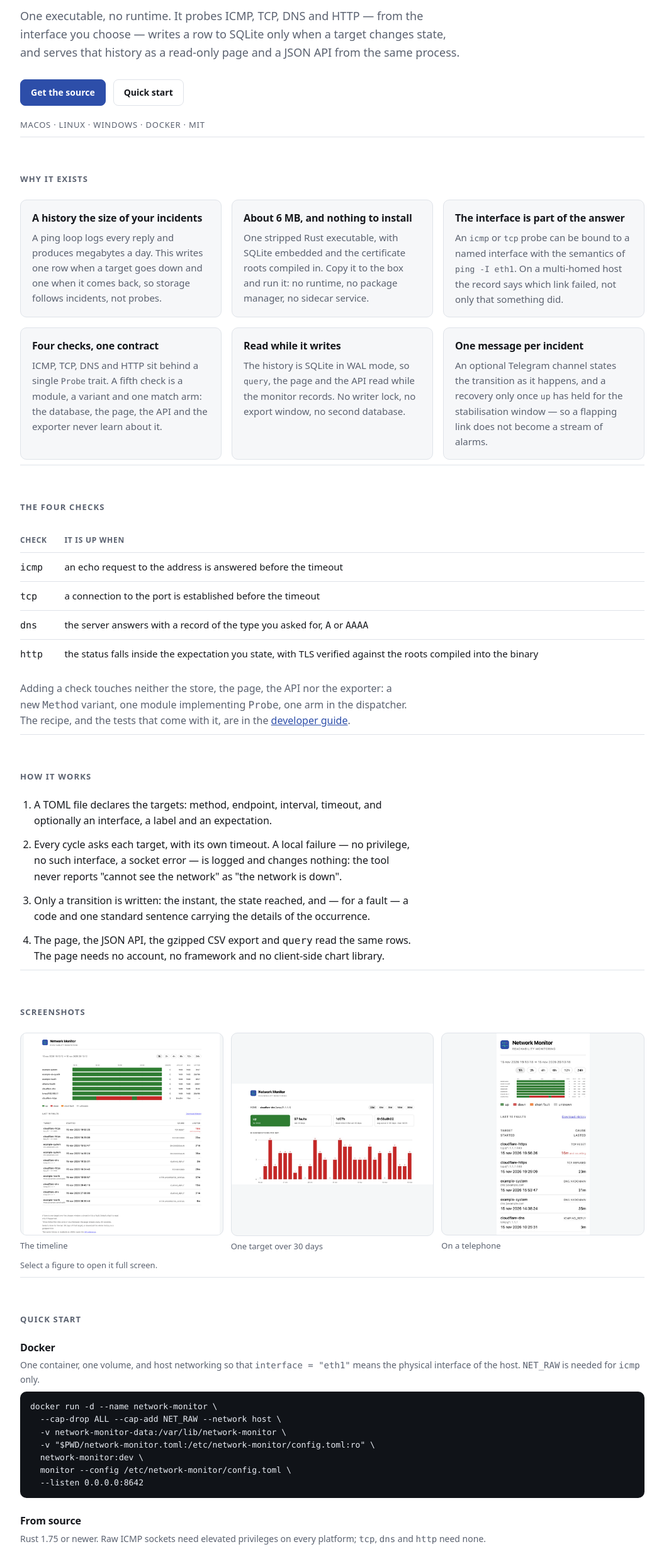
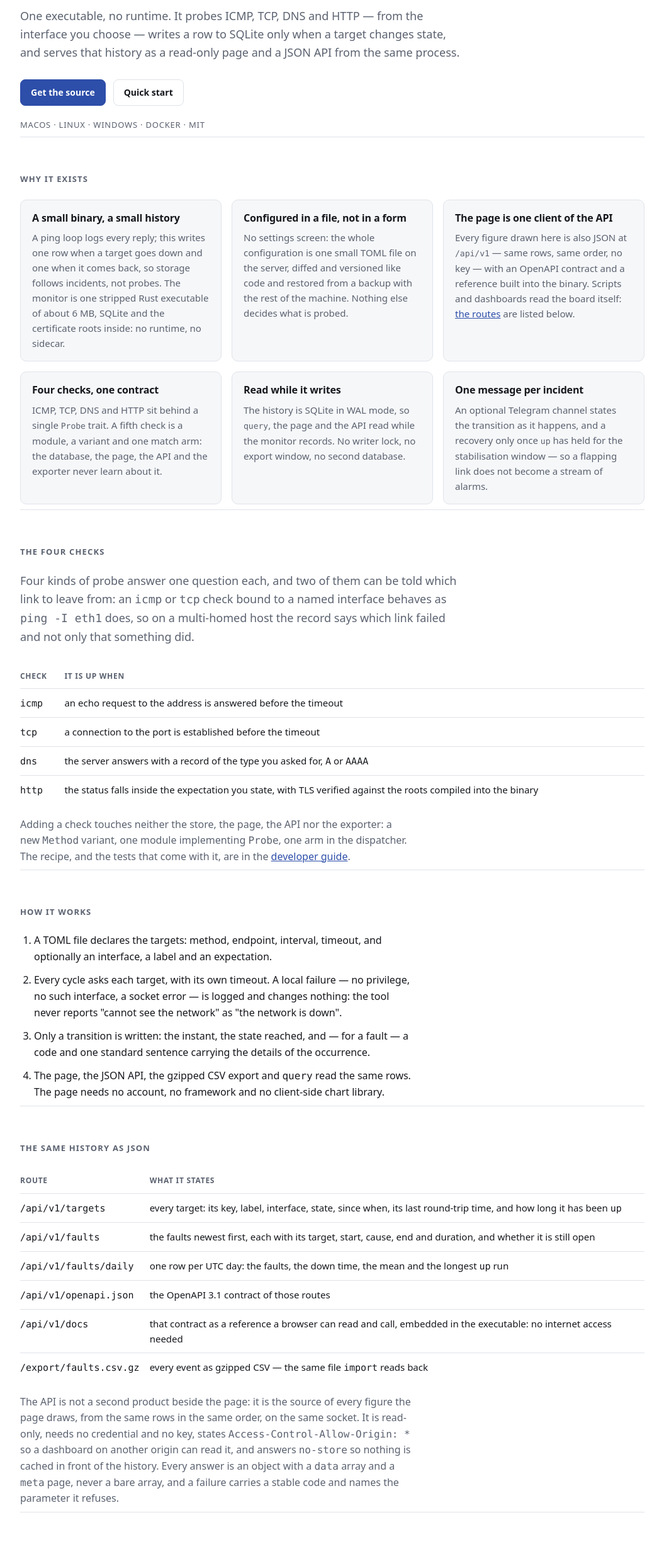
Before and after one commit to dashie/network-monitor, a plain HTML site: page site/index.html in a window 1280 px wide. Shown: the part 302-2762 px from the top of the page at 63% size, without its empty margins (112-1167 px from the left). Drawn offline with Linux system fonts and the light colour scheme; files whose address does not match are found by name.

Commit message:
feat(site): minor changes on landing page

```diff
--- a/site/index.html
+++ b/site/index.html
@@ -48,6 +48,7 @@
     <a href="#why">Why</a>
     <a href="#checks">Checks</a>
     <a href="#how-it-works">How it works</a>
+    <a href="#api">API</a>
     <a href="#screenshots">Screenshots</a>
     <a href="#quick-start">Quick start</a>
     <a href="#faq">FAQ</a>
@@ -73,20 +74,22 @@
     <h2>Why it exists</h2>
     <div class="cards">
       <article class="card">
-        <h3>A history the size of your incidents</h3>
-        <p>A ping loop logs every reply and produces megabytes a day. This writes one row when a target
-          goes down and one when it comes back, so storage follows incidents, not probes.</p>
+        <h3>A small binary, a small history</h3>
+        <p>A ping loop logs every reply; this writes one row when a target goes down and one when it
+          comes back, so storage follows incidents, not probes. The monitor is one stripped Rust
+          executable of about 6 MB, SQLite and the certificate roots inside: no runtime, no sidecar.</p>
       </article>
       <article class="card">
-        <h3>About 6 MB, and nothing to install</h3>
-        <p>One stripped Rust executable, with SQLite embedded and the certificate roots compiled in.
-          Copy it to the box and run it: no runtime, no package manager, no sidecar service.</p>
+        <h3>Configured in a file, not in a form</h3>
+        <p>No settings screen: the whole configuration is one small TOML file on the server, diffed
+          and versioned like code and restored from a backup with the rest of the machine. Nothing else
+          decides what is probed.</p>
       </article>
       <article class="card">
-        <h3>The interface is part of the answer</h3>
-        <p>An <code>icmp</code> or <code>tcp</code> probe can be bound to a named interface with the
-          semantics of <code>ping -I eth1</code>. On a multi-homed host the record says which link
-          failed, not only that something did.</p>
+        <h3>The page is one client of the API</h3>
+        <p>Every figure drawn here is also JSON at <code>/api/v1</code> — same rows, same order, no key
+          — with an OpenAPI contract and a reference built into the binary. Scripts and dashboards read
+          the board itself: <a href="#api">the routes</a> are listed below.</p>
       </article>
       <article class="card">
         <h3>Four checks, one contract</h3>
@@ -110,6 +113,10 @@
 
   <section id="checks">
     <h2>The four checks</h2>
+    <p class="lead">Four kinds of probe answer one question each, and two of them can be told which link
+      to leave from: an <code>icmp</code> or <code>tcp</code> check bound to a named interface behaves
+      as <code>ping -I eth1</code> does, so on a multi-homed host the record says which link failed and
+      not only that something did.</p>
     <div class="table-scroll">
       <table>
         <thead><tr><th>Check</th><th>It is up when</th></tr></thead>
@@ -147,6 +154,40 @@
       <li>The page, the JSON API, the gzipped CSV export and <code>query</code> read the same rows. The
         page needs no account, no framework and no client-side chart library.</li>
     </ol>
+  </section>
+
+  <section id="api">
+    <h2>The same history as JSON</h2>
+    <div class="table-scroll">
+      <table>
+        <thead><tr><th>Route</th><th>What it states</th></tr></thead>
+        <tbody>
+          <tr><td><code>/api/v1/targets</code></td>
+            <td>every target: its key, label, interface, state, since when, its last round-trip time,
+              and how long it has been <code>up</code></td></tr>
+          <tr><td><code>/api/v1/faults</code></td>
+            <td>the faults newest first, each with its target, start, cause, end and duration, and
+              whether it is still open</td></tr>
+          <tr><td><code>/api/v1/faults/daily</code></td>
+            <td>one row per UTC day: the faults, the down time, the mean and the longest
+              <code>up</code> run</td></tr>
+          <tr><td><code>/api/v1/openapi.json</code></td>
+            <td>the OpenAPI 3.1 contract of those routes</td></tr>
+          <tr><td><code>/api/v1/docs</code></td>
+            <td>that contract as a reference a browser can read and call, embedded in the executable:
+              no internet access needed</td></tr>
+          <tr><td><code>/export/faults.csv.gz</code></td>
+            <td>every event as gzipped CSV — the same file <code>import</code> reads back</td></tr>
+        </tbody>
+      </table>
+    </div>
+    <p class="extension">The API is not a second product beside the page: it is the source of every
+      figure the page draws, from the same rows in the same order, on the same socket. It is read-only,
+      needs no credential and no key, states <code>Access-Control-Allow-Origin: *</code> so a dashboard
+      on another origin can read it, and answers <code>no-store</code> so nothing is cached in front of
+      the history. Every answer is an object with a <code>data</code> array and a
+      <code>meta</code> page, never a bare array, and a failure carries a stable code and names the
+      parameter it refuses.</p>
   </section>
 
   <section id="screenshots">
@@ -239,7 +280,9 @@ sudo ./target/release/network-monitor monitor --config ./network-monitor.toml \
       <li>DNS asks <code>A</code> and <code>AAAA</code> over UDP on port 53: no DNSSEC, no DNS over TLS
         or HTTPS.</li>
       <li><code>interface</code> is supported on <code>icmp</code> and <code>tcp</code> only.</li>
-      <li>The page has no authentication and no write path.</li>
+      <li>The page has no authentication and no write path, and there is no configuration UI: targets
+        and intervals live in the TOML file on the server, and neither the page nor the API can change
+        them.</li>
       <li>The trust store is the one compiled into the binary.</li>
     </ul>
     <p class="note">Each of these is deliberate rather than missing: one cheap probe, one portable
@@ -284,6 +327,23 @@ sudo ./target/release/network-monitor monitor --config ./network-monitor.toml \
           container started with <code>--cap-drop ALL</code> still monitors without a capability.</p>
       </details>
       <details>
+        <summary>Can a script or a dashboard read the history?</summary>
+        <p>Yes — the page is not the only surface. <code>GET /api/v1/targets</code>,
+          <code>GET /api/v1/faults</code> and <code>GET /api/v1/faults/daily</code> answer JSON on the
+          same socket, with <code>Access-Control-Allow-Origin: *</code> and no credential, and
+          <code>/export/faults.csv.gz</code> returns the whole history as CSV. The contract is OpenAPI
+          3.1 at <code>/api/v1/openapi.json</code>, and the reference at <code>/api/v1/docs</code> works
+          without a network. Nothing on that surface writes.</p>
+      </details>
+      <details>
+        <summary>Can I change the targets from the page?</summary>
+        <p>No, and that is deliberate. The configuration is a TOML file read from the disk — and
+          re-read within a second of a change while monitoring runs — plus the flags of the command
+          line, with the flag winning over the file. It stays a text file you can review, version and
+          back up, next to the database, and no remote surface can add a target, change an interval or
+          alter what is probed.</p>
+      </details>
+      <details>
         <summary>Can I add my own check?</summary>
         <p>Yes, and that is what the design is for: one <code>Probe</code> trait, one
           <code>Method</code> variant, one module. The
```
Also changed, not shown: 3 other files.
